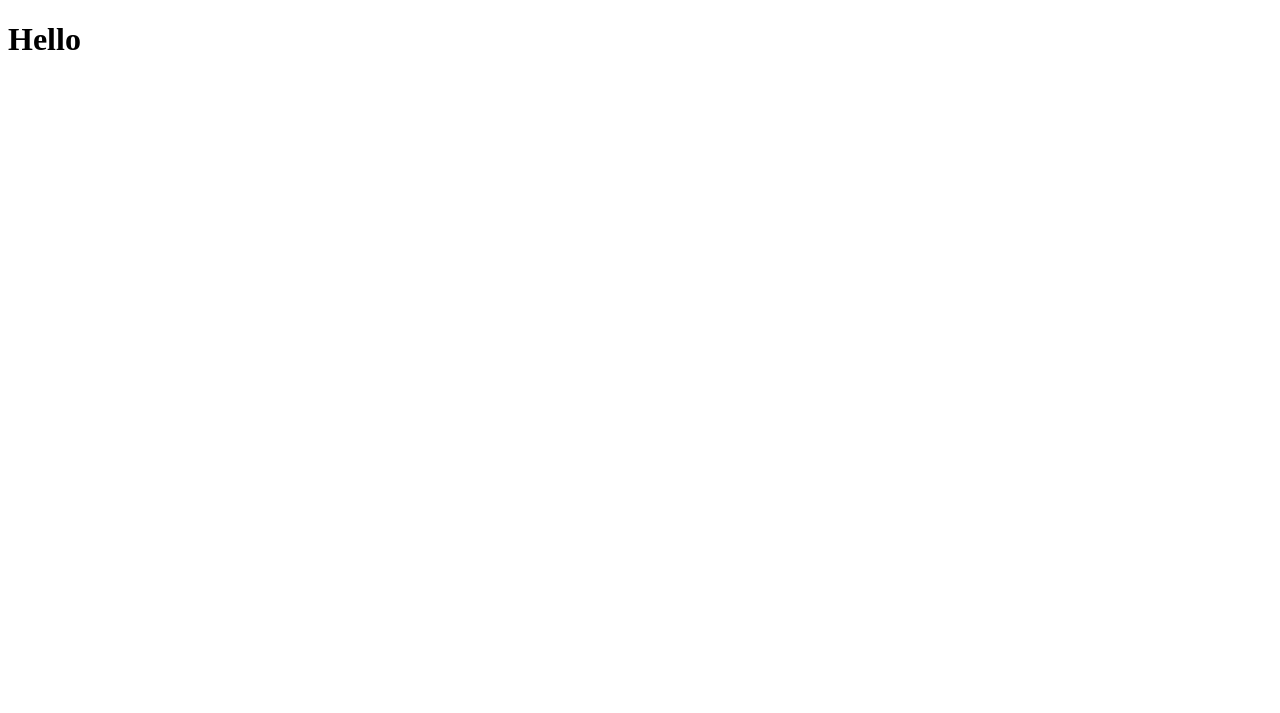
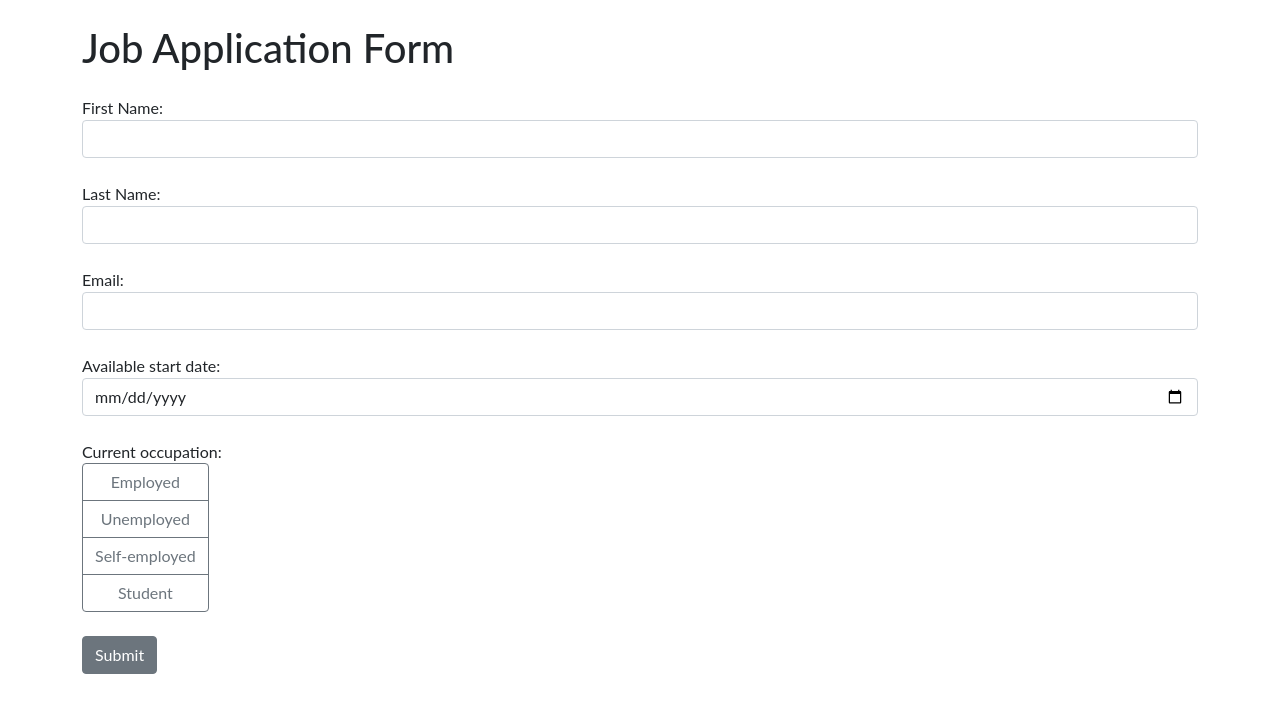
Before and after one commit to marcin-karbowniczyn/job-application-form, a Django app: page / in a window 1280 px wide. Before the commit the part shown is almost empty. Shown: the top 713 px of the page. Run offline with Django 5.2, Linux system fonts and the light colour scheme.

Commit message:
Create an HTML form

```diff
--- a/job_application/templates/index.html
+++ b/job_application/templates/index.html
@@ -1,10 +1,69 @@
-<!DOCTYPE html>
-<html lang="en">
+<!doctype html>
+<html>
 <head>
-    <meta charset="UTF-8">
-    <title>Dupa</title>
+    <meta charset="utf-8">
+    <meta name="viewport" content="width=device-width, initial-scale=1, shrink-to-fit=no">
+    <link rel="stylesheet" href="https://cdn.jsdelivr.net/npm/bootstrap@5.1.3/dist/css/bootstrap.min.css">
 </head>
 <body>
-    <h1>Hello</h1>
+    <div class="container" style="font-family: Lato">
+        <h1 class="mt-4 mb-4"> Job Application Form </h1>
+        <form method="post">
+            {% csrf_token %}
+            <div class="form-group mb-4">
+                <label for="first_name">First Name:</label>
+                <input class="form-control" type="text" id="first_name" name="first_name" required>
+            </div>
+            <div class="form-group mb-4">
+                <label for="first_name">Last Name:</label>
+                <input class="form-control" type="text" id="last_name" name="last_name" required>
+            </div>
+            <div class="form-group mb-4">
+                <label for="email">Email:</label>
+                <input class="form-control" type="email" id="email" name="email" required>
+            </div>
+            <div class="form-group mb-4">
+                <label for="date">Available start date:</label>
+                <input class="form-control" type="date" id="date" name="date" min="{{date_picker_min}}" required>
+            </div>
+            <div class="form-group mb-4">
+                <label>Current occupation:</label>
+                <br>
+                <div id="occupation" class="btn-group-vertical">
+                    <input class="btn-check form-control" type="radio" id="employed" name="occupation" value="employed" required>
+                    <label class="btn btn-outline-secondary" for="employed">Employed</label>
+
+                    <input class="btn-check form-control" type="radio" id="unemployed" name="occupation" value="unemployed" required>
+                    <label class="btn btn-outline-secondary" for="unemployed">Unemployed</label>
+
+                    <input class="btn-check form-control" type="radio" id="self-employed" name="occupation" value="self-employed" required>
+                    <label class="btn btn-outline-secondary" for="self-employed">Self-employed</label>
+
+                    <input class="btn-check form-control" type="radio" id="student" name="occupation" value="student" required>
+                    <label class="btn btn-outline-secondary" for="student">Student</label>
+                </div>
+            </div>
+            <button class="btn btn-secondary mb-4" type="submit">Submit</button>
+
+            {% if messages %}
+            <div class="alert alert-success">
+                {% for message in messages %}
+                {{ message }}
+                {% endfor %}
+            </div>
+            {% endif %}
+
+            <!--            {% if messages %}-->
+            <!--            <div class="alert alert-danger">-->
+            <!--                {% for message in messages %}-->
+            <!--                {{ message }}-->
+            <!--                {% endfor %}-->
+            <!--            </div>-->
+            <!--            {% endif %}-->
+
+        </form>
+    </div>
+    <script src="https://code.jquery.com/jquery-3.6.0.min.js"></script>
+    <script src="https://cdn.jsdelivr.net/npm/bootstrap@5.1.3/dist/js/bootstrap.min.js"></script>
 </body>
 </html>
```
